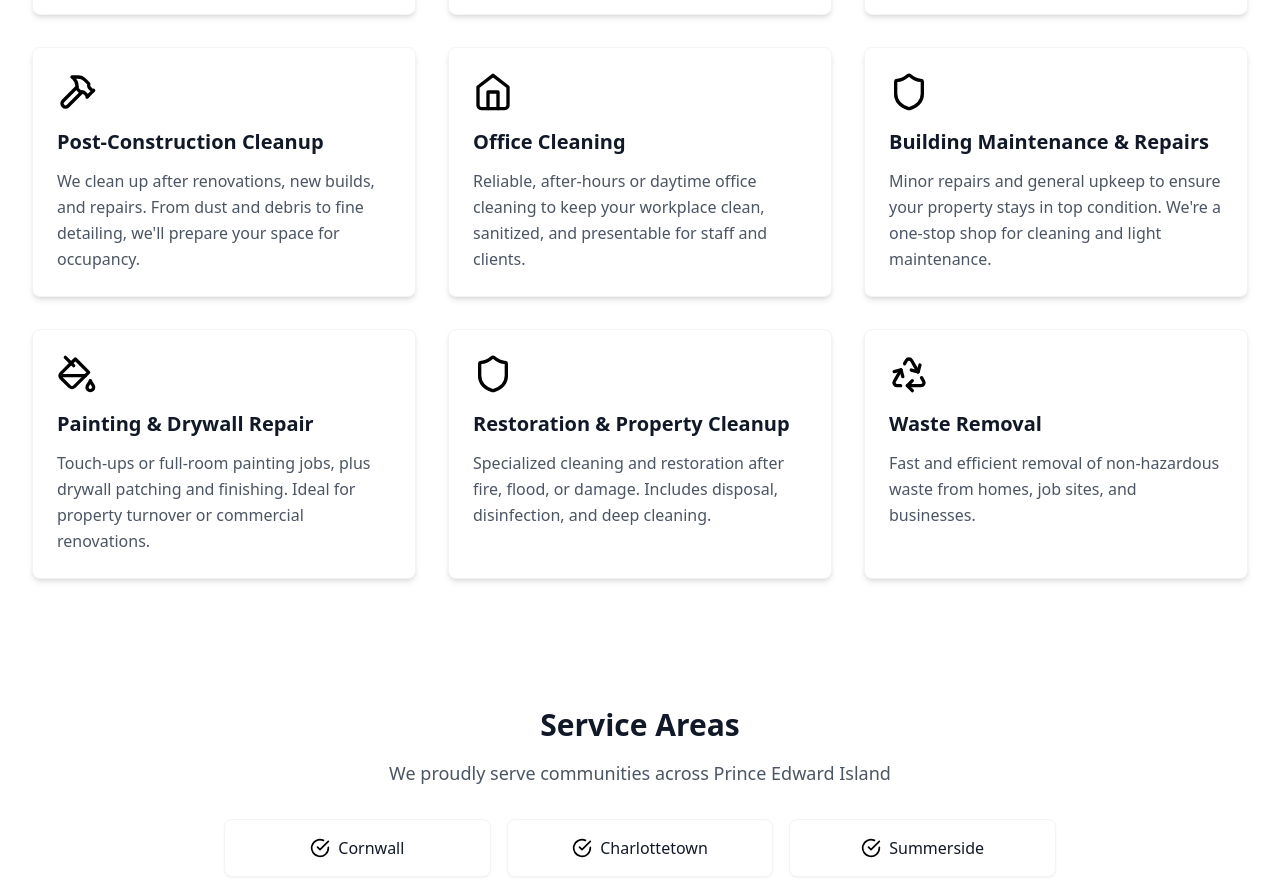
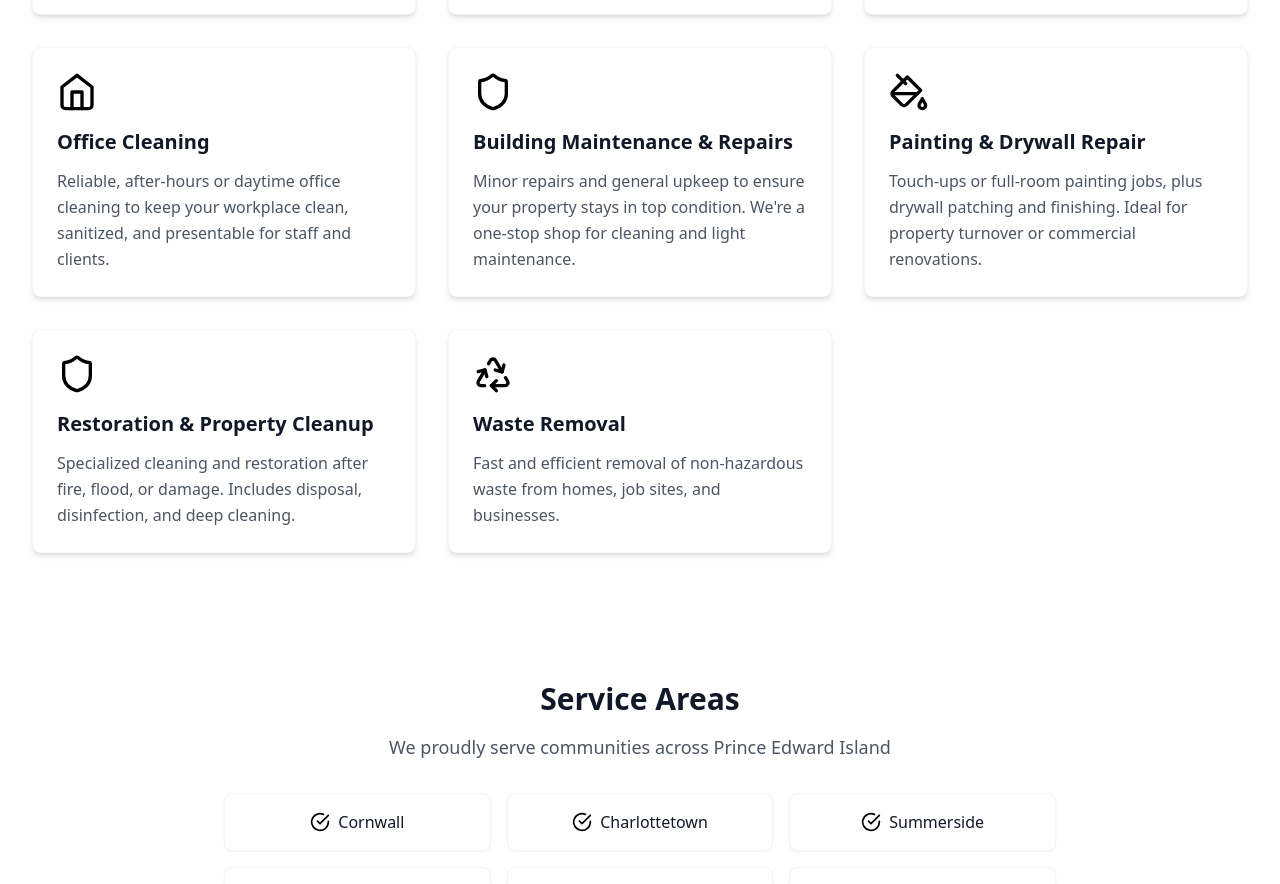
Before and after one commit to mmiao122671/citywidecustodial, a React (Vite) app: page /services in a window 1280 px wide. Shown: the part 1300-2184 px from the top of the page. Built offline with nearby package versions, Linux system fonts and the light colour scheme.

Commit message:
edit service

```diff
--- a/src/pages/Services.tsx
+++ b/src/pages/Services.tsx
@@ -20,11 +20,11 @@ const Services = () => {
       title: 'Carpet Cleaning',
       description: 'Deep cleaning for carpets using industry-leading equipment and eco-friendly solutions to lift dirt, remove stains, and restore freshness.'
     },
-    {
-      icon: Hammer,
-      title: 'Post-Construction Cleanup',
-      description: 'We clean up after renovations, new builds, and repairs. From dust and debris to fine detailing, we\'ll prepare your space for occupancy.'
-    },
+    // {
+    //   icon: Hammer,
+    //   title: 'Post-Construction Cleanup',
+    //   description: 'We clean up after renovations, new builds, and repairs. From dust and debris to fine detailing, we\'ll prepare your space for occupancy.'
+    // },
     {
       icon: HomeIcon,
       title: 'Office Cleaning',
@@ -56,8 +56,9 @@ const Services = () => {
     'Cornwall',
     'Charlottetown',
     'Summerside',
-    'Georgetown',
-    'Cardigan',
+    'Montague',
+    'Stratford',
+
     'Surrounding areas across Prince Edward Island'
   ];
 
```
